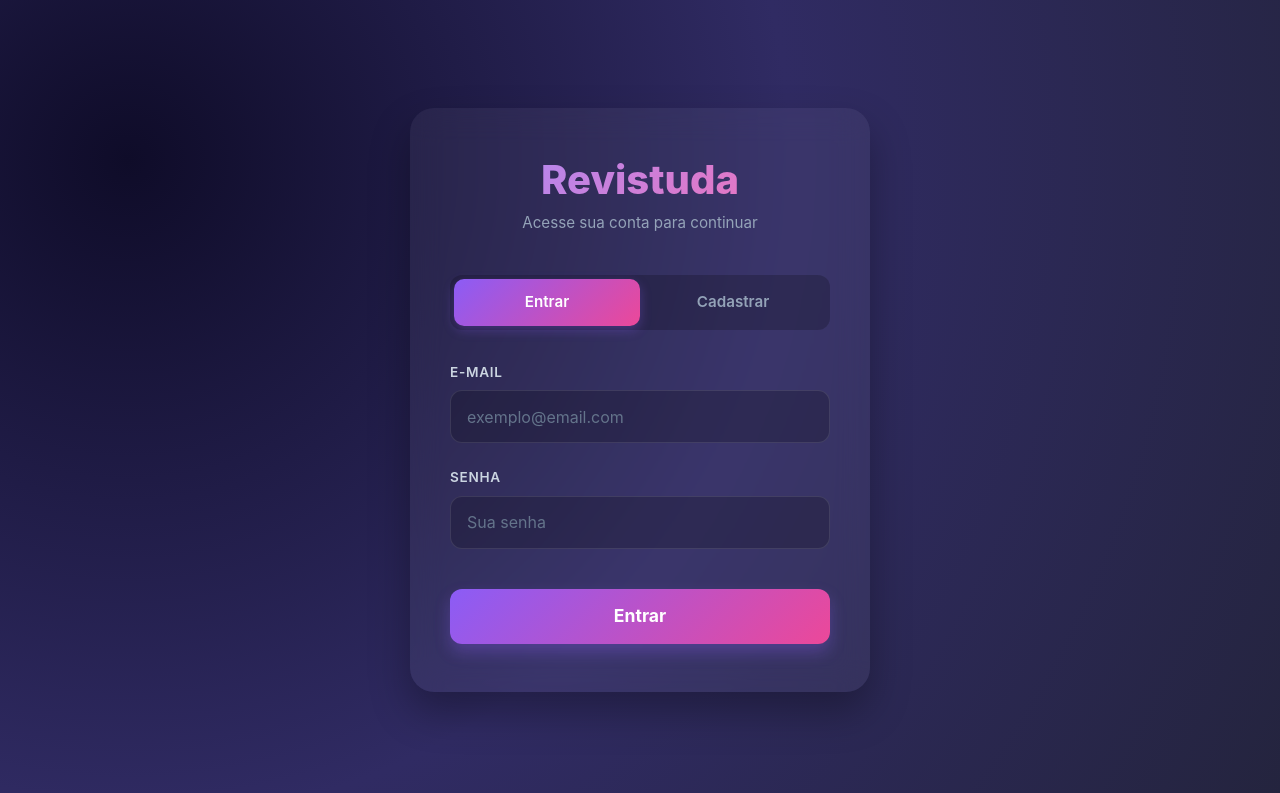
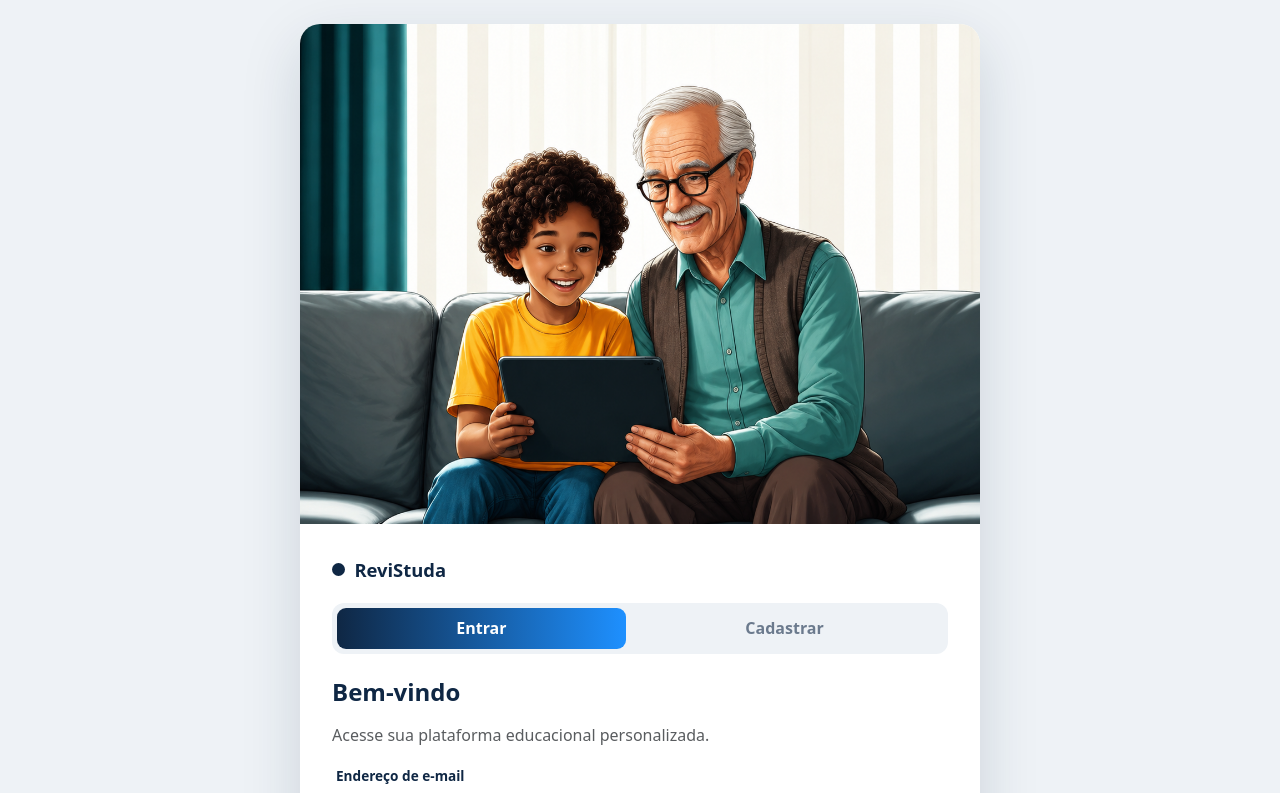
Before and after one commit to enriconovellino/revistuda, an Angular app in the folder frontend/: page /auth in a window 1280 px wide. Shown: the top 793 px of the page. Built offline with nearby package versions, Linux system fonts and the light colour scheme.

Commit message:
fix/login-cadastro

```diff
--- a/frontend/src/app/pages/auth/auth.component.css
+++ /dev/null
@@ -1,261 +0,0 @@
-:host {
-  display: block;
-  min-height: 100vh;
-  background: radial-gradient(circle at 10% 20%, rgb(15, 12, 41) 0%, rgb(48, 43, 99) 50.2%, rgb(36, 36, 62) 100%);
-  font-family: 'Outfit', 'Inter', system-ui, -apple-system, sans-serif;
-  color: #f1f5f9;
-  overflow-y: auto;
-}
-
-.auth-container {
-  display: flex;
-  justify-content: center;
-  align-items: center;
-  min-height: 100vh;
-  padding: 2rem 1rem;
-}
-
-.auth-card {
-  width: 100%;
-  max-width: 460px;
-  background: rgba(255, 255, 255, 0.05);
-  backdrop-filter: blur(16px);
-  -webkit-backdrop-filter: blur(16px);
-  border: 1px border rgba(255, 255, 255, 0.1);
-  border-radius: 24px;
-  padding: 3rem 2.5rem;
-  box-shadow: 0 20px 40px rgba(0, 0, 0, 0.3);
-  transition: all 0.3s ease;
-}
-
-.auth-header {
-  text-align: center;
-  margin-bottom: 2.5rem;
-}
-
-.auth-header h1 {
-  font-size: 2.5rem;
-  font-weight: 800;
-  background: linear-gradient(135deg, #a78bfa, #f472b6);
-  -webkit-background-clip: text;
-  -webkit-text-fill-color: transparent;
-  margin-bottom: 0.5rem;
-}
-
-.auth-header p {
-  color: #94a3b8;
-  font-size: 0.95rem;
-}
-
-.tab-buttons {
-  display: flex;
-  background: rgba(0, 0, 0, 0.2);
-  border-radius: 12px;
-  padding: 0.25rem;
-  margin-bottom: 2rem;
-}
-
-.tab-btn {
-  flex: 1;
-  background: none;
-  border: none;
-  color: #94a3b8;
-  font-weight: 600;
-  font-size: 0.95rem;
-  padding: 0.75rem;
-  cursor: pointer;
-  border-radius: 10px;
-  transition: all 0.2s ease;
-}
-
-.tab-btn.active {
-  background: linear-gradient(135deg, #8b5cf6, #ec4899);
-  color: #ffffff;
-  box-shadow: 0 4px 12px rgba(139, 92, 246, 0.3);
-}
-
-.form-group {
-  margin-bottom: 1.5rem;
-}
-
-.form-group label {
-  display: block;
-  font-size: 0.85rem;
-  font-weight: 600;
-  color: #cbd5e1;
-  margin-bottom: 0.5rem;
-  text-transform: uppercase;
-  letter-spacing: 0.05em;
-}
-
-.form-control {
-  width: 100%;
-  background: rgba(0, 0, 0, 0.2);
-  border: 1.5px solid rgba(255, 255, 255, 0.1);
-  border-radius: 12px;
-  padding: 0.85rem 1rem;
-  color: #ffffff;
-  font-size: 1rem;
-  outline: none;
-  transition: all 0.2s ease;
-  box-sizing: border-box;
-}
-
-.form-control:focus {
-  border-color: #a78bfa;
-  box-shadow: 0 0 0 3px rgba(167, 139, 250, 0.15);
-  background: rgba(0, 0, 0, 0.3);
-}
-
-.form-control::placeholder {
-  color: #64748b;
-}
-
-.submit-btn {
-  width: 100%;
-  background: linear-gradient(135deg, #8b5cf6, #ec4899);
-  color: #ffffff;
-  border: none;
-  border-radius: 12px;
-  padding: 0.9rem;
-  font-size: 1.1rem;
-  font-weight: 700;
-  cursor: pointer;
-  box-shadow: 0 8px 16px rgba(139, 92, 246, 0.3);
-  transition: all 0.3s ease;
-  margin-top: 1rem;
-}
-
-.submit-btn:hover {
-  transform: translateY(-2px);
-  box-shadow: 0 12px 20px rgba(139, 92, 246, 0.4);
-}
-
-.submit-btn:active {
-  transform: translateY(0);
-}
-
-.error-message {
-  background: rgba(239, 68, 68, 0.1);
-  border: 1px solid rgba(239, 68, 68, 0.2);
-  color: #fca5a5;
-  padding: 0.75rem 1rem;
-  border-radius: 12px;
-  font-size: 0.9rem;
-  margin-bottom: 1.5rem;
-  display: flex;
-  align-items: center;
-  gap: 0.5rem;
-}
-
-.field-error {
-  display: block;
-  color: #f87171;
-  font-size: 0.8rem;
-  margin-top: 0.35rem;
-  margin-left: 0.25rem;
-  font-weight: 500;
-  animation: fadeIn 0.2s ease forwards;
-}
-
-.success-message {
-  background: rgba(16, 185, 129, 0.1);
-  border: 1px solid rgba(16, 185, 129, 0.2);
-  color: #6ee7b7;
-  padding: 0.75rem 1rem;
-  border-radius: 12px;
-  font-size: 0.9rem;
-  margin-bottom: 1.5rem;
-}
-
-/* Modal de Sucesso */
-.modal-backdrop {
-  position: fixed;
-  top: 0;
-  left: 0;
-  width: 100vw;
-  height: 100vh;
-  background: rgba(15, 23, 42, 0.85);
-  backdrop-filter: blur(12px);
-  -webkit-backdrop-filter: blur(12px);
-  display: flex;
-  justify-content: center;
-  align-items: center;
-  z-index: 9999;
-  animation: fadeIn 0.3s ease forwards;
-}
-
-.modal-card {
-  background: rgba(30, 41, 59, 0.7);
-  border: 1px solid rgba(255, 255, 255, 0.1);
-  border-radius: 28px;
-  padding: 3.5rem 2.5rem;
-  text-align: center;
-  max-width: 420px;
-  width: 90%;
-  box-shadow: 0 25px 50px -12px rgba(0, 0, 0, 0.5);
-  animation: scaleUp 0.4s cubic-bezier(0.34, 1.56, 0.64, 1) forwards;
-  color: #ffffff;
-}
-
-.modal-icon {
-  font-size: 4.5rem;
-  margin-bottom: 1.5rem;
-  animation: bounce 1s infinite alternate;
-}
-
-.modal-card h2 {
-  font-size: 2rem;
-  font-weight: 800;
-  background: linear-gradient(135deg, #34d399, #059669);
-  -webkit-background-clip: text;
-  -webkit-text-fill-color: transparent;
-  margin-bottom: 1rem;
-}
-
-.modal-card p {
-  color: #cbd5e1;
-  font-size: 1rem;
-  margin-bottom: 0.75rem;
-}
-
-.modal-card .modal-sub {
-  color: #94a3b8;
-  font-size: 0.85rem;
-  margin-bottom: 2rem;
-}
-
-.spinner {
-  width: 36px;
-  height: 36px;
-  border: 4px solid rgba(255, 255, 255, 0.1);
-  border-left-color: #34d399;
-  border-radius: 50%;
-  margin: 0 auto;
-  animation: spin 1s linear infinite;
-}
-
-@keyframes fadeIn {
-  from { opacity: 0; }
-  to { opacity: 1; }
-}
-
-@keyframes scaleUp {
-  from {
-    opacity: 0;
-    transform: scale(0.9);
-  }
-  to {
-    opacity: 1;
-    transform: scale(1);
-  }
-}
-
-@keyframes bounce {
-  from { transform: translateY(0); }
-  to { transform: translateY(-10px); }
-}
-
-@keyframes spin {
-  to { transform: rotate(360deg); }
-}
--- a/frontend/src/app/pages/auth/auth.component.html
+++ b/frontend/src/app/pages/auth/auth.component.html
@@ -1,153 +1,166 @@
-<div class="auth-container">
-  <div class="auth-card">
-    <div class="auth-header">
-      <h1>Revistuda</h1>
-      <p>{{ isLogin() ? 'Acesse sua conta para continuar' : 'Crie sua conta gratuitamente' }}</p>
-    </div>
+<div class="auth-wrapper d-flex align-items-center justify-content-center min-vh-100 py-4">
+  <div class="card auth-card">
 
-    <div class="tab-buttons">
-      <button
-        type="button"
-        class="tab-btn"
-        [class.active]="isLogin()"
-        (click)="setMode(true)">
-        Entrar
-      </button>
-      <button
-        type="button"
-        class="tab-btn"
-        [class.active]="!isLogin()"
-        (click)="setMode(false)">
-        Cadastrar
-      </button>
-    </div>
+    <img src="/img/login.png" class="card-img-top" alt="Avô e neto estudando juntos com um tablet">
 
-    <!-- Mensagens de Feedback Geral -->
-    @if (error()) {
-      <div class="error-message">
-        <span>⚠️</span> {{ error() }}
+    <div class="card-body">
+
+      <div class="brand">
+        <i class="bi bi-mortarboard-fill"></i>
+        ReviStuda
       </div>
-    }
 
-    <!-- Formulário de Login -->
-    @if (isLogin()) {
-      <form [formGroup]="loginForm" (ngSubmit)="onLogin()">
-        <div class="form-group">
-          <label for="login-email">E-mail</label>
+      <ul class="nav nav-pills nav-fill abas-auth mb-4">
+        <li class="nav-item">
+          <button type="button" class="nav-link" [class.active]="isLogin()" (click)="setMode(true)">
+            Entrar
+          </button>
+        </li>
+        <li class="nav-item">
+          <button type="button" class="nav-link" [class.active]="!isLogin()" (click)="setMode(false)">
+            Cadastrar
+          </button>
+        </li>
+      </ul>
+
+      <div class="alert alert-danger py-2 small" *ngIf="error()">
+        {{ error() }}
+      </div>
+
+      <!-- LOGIN -->
+      <form class="row g-3" *ngIf="isLogin()" [formGroup]="loginForm" (ngSubmit)="onLogin()">
+        <h1 class="h4 fw-bold titulo col-12 mb-0">Bem-vindo </h1>
+        <p class="text-muted col-12 mb-0">Acesse sua plataforma educacional personalizada.</p>
+
+        <div class="col-12">
+          <label for="loginEmail" class="form-label"><i class="bi bi-envelope me-1"></i>Endereço de e-mail</label>
           <input
             type="email"
-            id="login-email"
+            class="form-control"
+            id="loginEmail"
             formControlName="email"
-            class="form-control"
-            placeholder="exemplo@email.com" />
-          @if (loginForm.get('email')?.touched && loginForm.get('email')?.errors?.['required']) {
-            <span class="field-error">O e-mail é obrigatório</span>
-          }
-          @else if (loginForm.get('email')?.touched && loginForm.get('email')?.errors?.['email']) {
-            <span class="field-error">Digite um e-mail válido</span>
-          }
+            placeholder="nome@exemplo.com"
+            [class.is-invalid]="loginForm.get('email')?.invalid && loginForm.get('email')?.touched">
+          <div class="invalid-feedback">Digite um e-mail válido.</div>
         </div>
 
-        <div class="form-group">
-          <label for="login-senha">Senha</label>
-          <input
-            type="password"
-            id="login-senha"
-            formControlName="senha"
-            class="form-control"
-            placeholder="Sua senha" />
-          @if (loginForm.get('senha')?.touched && loginForm.get('senha')?.errors?.['required']) {
-            <span class="field-error">A senha é obrigatória</span>
-          }
+        <div class="col-12">
+          <label for="loginSenha" class="form-label"><i class="bi bi-lock me-1"></i>Sua senha</label>
+          <div class="position-relative">
+            <input
+              [type]="mostrarSenhaLogin ? 'text' : 'password'"
+              class="form-control"
+              id="loginSenha"
+              formControlName="senha"
+              placeholder="••••••••"
+              [class.is-invalid]="loginForm.get('senha')?.invalid && loginForm.get('senha')?.touched">
+            <i
+              class="bi position-absolute icone-olho"
+              [class.bi-eye]="!mostrarSenhaLogin"
+              [class.bi-eye-slash]="mostrarSenhaLogin"
+              (click)="mostrarSenhaLogin = !mostrarSenhaLogin"></i>
+          </div>
+          <div class="invalid-feedback d-block" *ngIf="loginForm.get('senha')?.invalid && loginForm.get('senha')?.touched">
+            A senha é obrigatória.
+          </div>
         </div>
 
-        <button type="submit" class="submit-btn" [disabled]="loading() || loginForm.invalid">
-          {{ loading() ? 'Entrando...' : 'Entrar' }}
-        </button>
+        <div class="col-12">
+          <button type="submit" class="btn-auth w-100" [disabled]="loading()">
+            <span *ngIf="!loading()">Acessar Plataforma <i class="bi bi-box-arrow-in-right"></i></span>
+            <span *ngIf="loading()" class="spinner-border spinner-border-sm"></span>
+          </button>
+        </div>
+
+        <div class="col-12 text-center">
+          <p class="text-muted mb-0 small">
+            Não tem uma conta? <a href="javascript:void(0)" class="link-accent" (click)="setMode(false)">Cadastre-se gratuitamente</a>
+          </p>
+        </div>
       </form>
-    }
 
-    <!-- Formulário de Registro -->
-    @else {
-      <form [formGroup]="registerForm" (ngSubmit)="onRegister()">
-        <div class="form-group">
-          <label for="reg-nome">Nome Completo</label>
+      <!-- CADASTRO -->
+      <form class="row g-3" *ngIf="!isLogin()" [formGroup]="registerForm" (ngSubmit)="onRegister()">
+        <h1 class="h4 fw-bold titulo col-12 mb-0">Criar Conta</h1>
+        <p class="text-muted col-12 mb-0">Comece sua jornada educacional personalizada.</p>
+
+        <div class="col-12">
+          <label for="regNome" class="form-label"><i class="bi bi-person me-1"></i>Nome completo</label>
           <input
             type="text"
-            id="reg-nome"
+            class="form-control"
+            id="regNome"
             formControlName="nome"
-            class="form-control"
-            placeholder="Seu nome" />
-          @if (registerForm.get('nome')?.touched && registerForm.get('nome')?.errors?.['required']) {
-            <span class="field-error">O nome é obrigatório</span>
-          }
+            placeholder="Como devemos te chamar?"
+            [class.is-invalid]="registerForm.get('nome')?.invalid && registerForm.get('nome')?.touched">
+          <div class="invalid-feedback">O nome é obrigatório.</div>
         </div>
 
-        <div class="form-group">
-          <label for="reg-email">E-mail</label>
+        <div class="col-12">
+          <label for="regEmail" class="form-label"><i class="bi bi-envelope me-1"></i>E-mail</label>
           <input
             type="email"
-            id="reg-email"
+            class="form-control"
+            id="regEmail"
             formControlName="email"
-            class="form-control"
-            placeholder="exemplo@email.com" />
-          @if (registerForm.get('email')?.touched && registerForm.get('email')?.errors?.['required']) {
-            <span class="field-error">O e-mail é obrigatório</span>
-          }
-          @else if (registerForm.get('email')?.touched && registerForm.get('email')?.errors?.['email']) {
-            <span class="field-error">Digite um e-mail válido</span>
-          }
+            placeholder="exemplo@estudo.com"
+            [class.is-invalid]="registerForm.get('email')?.invalid && registerForm.get('email')?.touched">
+          <div class="invalid-feedback">Digite um e-mail válido.</div>
         </div>
 
-        <div class="form-group">
-          <label for="reg-senha">Senha</label>
-          <input
-            type="password"
-            id="reg-senha"
-            formControlName="senha"
-            class="form-control"
-            placeholder="Mínimo 6 caracteres" />
-          @if (registerForm.get('senha')?.touched && registerForm.get('senha')?.errors?.['required']) {
-            <span class="field-error">A senha é obrigatória</span>
-          }
-          @else if (registerForm.get('senha')?.touched && registerForm.get('senha')?.errors?.['minlength']) {
-            <span class="field-error">A senha deve ter no mínimo 6 caracteres</span>
-          }
+        <div class="col-12">
+          <label for="regSenha" class="form-label"><i class="bi bi-lock me-1"></i>Senha</label>
+          <div class="position-relative">
+            <input
+              [type]="mostrarSenhaCadastro ? 'text' : 'password'"
+              class="form-control"
+              id="regSenha"
+              formControlName="senha"
+              placeholder="Mínimo 6 caracteres"
+              [class.is-invalid]="registerForm.get('senha')?.invalid && registerForm.get('senha')?.touched">
+            <i
+              class="bi position-absolute icone-olho"
+              [class.bi-eye]="!mostrarSenhaCadastro"
+              [class.bi-eye-slash]="mostrarSenhaCadastro"
+              (click)="mostrarSenhaCadastro = !mostrarSenhaCadastro"></i>
+          </div>
+          <div class="invalid-feedback d-block" *ngIf="registerForm.get('senha')?.invalid && registerForm.get('senha')?.touched">
+            A senha precisa de no mínimo 6 caracteres.
+          </div>
         </div>
 
-        <div class="form-group">
-          <label for="reg-permission">Tipo de Usuário (Perfil)</label>
-          <select
-            id="reg-permission"
-            formControlName="permission"
-            class="form-control">
-            <option value="ALUNO_CRIANCA">Aluno Criança</option>
-            <option value="ALUNO_IDOSO">Aluno Idoso</option>
+        <div class="col-12">
+          <label for="regPerfil" class="form-label"><i class="bi bi-person-badge me-1"></i>Eu sou</label>
+          <select class="form-select" id="regPerfil" formControlName="permission">
+            <option value="ALUNO_CRIANCA">Aluno (Criança)</option>
+            <option value="ALUNO_IDOSO">Aluno (Idoso)</option>
             <option value="PROFESSOR">Professor</option>
-            <option value="ADM">Administrador</option>
+            <option value="ADMIN">Administrador</option>
           </select>
-          @if (registerForm.get('permission')?.touched && registerForm.get('permission')?.errors?.['required']) {
-            <span class="field-error">O tipo de usuário é obrigatório</span>
-          }
         </div>
 
-        <button type="submit" class="submit-btn" [disabled]="loading() || registerForm.invalid">
-          {{ loading() ? 'Criando conta...' : 'Cadastrar' }}
-        </button>
+        <div class="col-12">
+          <button type="submit" class="btn-auth w-100" [disabled]="loading()">
+            <span *ngIf="!loading()">Cadastrar Agora <i class="bi bi-arrow-right"></i></span>
+            <span *ngIf="loading()" class="spinner-border spinner-border-sm"></span>
+          </button>
+        </div>
+
+        <div class="col-12 text-center">
+          <p class="text-muted mb-0 small">
+            Já possui uma conta? <a href="javascript:void(0)" class="link-accent" (click)="setMode(true)">Fazer Login</a>
+          </p>
+        </div>
       </form>
-    }
+
+    </div>
+  </div>
+
+  <!-- MODAL DE SUCESSO -->
+  <div class="modal-sucesso-overlay" *ngIf="showSuccessModal()">
+    <div class="modal-sucesso">
+      <i class="bi bi-check-circle-fill"></i>
+      <p class="mb-0 fw-semibold">Cadastro realizado com sucesso!</p>
+    </div>
   </div>
 </div>
-
-<!-- Modal de Sucesso -->
-@if (showSuccessModal()) {
-  <div class="modal-backdrop">
-    <div class="modal-card">
-      <div class="modal-icon">🎉</div>
-      <h2>Cadastro Realizado!</h2>
-      <p>Sua conta foi criada com sucesso no Revistuda.</p>
-      <p class="modal-sub">Estamos preparando tudo e redirecionando você para a tela de login...</p>
-      <div class="spinner"></div>
-    </div>
-  </div>
-}
--- /dev/null
+++ b/frontend/src/app/pages/auth/auth.component.scss
@@ -0,0 +1,152 @@
+@use 'variables' as *;
+@use 'sass:color';
+
+.auth-wrapper {
+  background: #eef2f6;
+  position: relative;
+}
+
+.auth-card {
+  width: 100%;
+  max-width: 680px;
+  border: none;
+  border-radius: 20px;
+  overflow: hidden;
+  box-shadow: 0 20px 60px rgba(15, 39, 68, 0.15);
+
+  .card-img-top {
+    height: 500px;
+    object-fit: cover;
+    object-position: top;
+  }
+
+  .card-body {
+    padding: 2rem;
+  }
+}
+
+.brand {
+  display: flex;
+  align-items: center;
+  gap: .6rem;
+  font-weight: 700;
+  font-size: 1.15rem;
+  color: $azul-escuro;
+  margin-bottom: 1.2rem;
+
+  i {
+    background: $azul-escuro;
+    color: #fff;
+    padding: .4rem;
+    border-radius: 8px;
+    font-size: 1rem;
+  }
+}
+
+.abas-auth {
+  background: #eef2f6;
+  border-radius: 12px;
+  padding: .3rem;
+
+  .nav-link {
+    border: none;
+    border-radius: 9px;
+    color: #6b7a8d;
+    font-weight: 600;
+    padding: .55rem;
+
+    &.active {
+      background: linear-gradient(90deg, $azul-escuro, $azul-medio);
+      color: #fff;
+    }
+  }
+}
+
+.titulo {
+  color: $azul-escuro;
+}
+
+.form-label {
+  font-weight: 600;
+  font-size: .85rem;
+  color: $azul-escuro;
+}
+
+.form-control, .form-select {
+  padding: .7rem .9rem;
+  border-radius: 10px;
+  border: 1px solid #d8dee6;
+  background: #f8fafc;
+
+  &:focus {
+    border-color: $azul-medio;
+    box-shadow: 0 0 0 3px rgba(30, 144, 255, .15);
+    background: #fff;
+  }
+}
+
+.icone-olho {
+  right: 14px;
+  top: 50%;
+  transform: translateY(-50%);
+  color: #8a97a8;
+  cursor: pointer;
+}
+
+.btn-auth {
+  background: linear-gradient(90deg, $azul-escuro, $azul-medio);
+  border: none;
+  padding: .8rem;
+  border-radius: 12px;
+  font-weight: 600;
+  color: #fff;
+  display: flex;
+  align-items: center;
+  justify-content: center;
+  gap: .5rem;
+
+  &:hover:not(:disabled) {
+    background: $azul-escuro;
+    color: #fff;
+  }
+
+  &:disabled {
+    opacity: .7;
+  }
+}
+
+.link-accent {
+  color: color.adjust($azul-medio, $lightness: 10%);
+  font-weight: 600;
+  text-decoration: none;
+  cursor: pointer;
+
+  &:hover {
+    text-decoration: underline;
+  }
+}
+
+.modal-sucesso-overlay {
+  position: fixed;
+  inset: 0;
+  background: rgba(15, 39, 68, .5);
+  display: flex;
+  align-items: center;
+  justify-content: center;
+  z-index: 1050;
+}
+
+.modal-sucesso {
+  background: #fff;
+  border-radius: 16px;
+  padding: 2rem 2.5rem;
+  text-align: center;
+  box-shadow: 0 20px 50px rgba(0, 0, 0, .25);
+
+  i {
+    font-size: 3rem;
+    color: $azul-medio;
+    display: block;
+    margin-bottom: .8rem;
+  }
+}
--- a/frontend/src/app/pages/auth/auth.component.ts
+++ b/frontend/src/app/pages/auth/auth.component.ts
@@ -9,7 +9,7 @@ import { AuthService } from '../../services/auth.service';
   standalone: true,
   imports: [CommonModule, ReactiveFormsModule],
   templateUrl: './auth.component.html',
-  styleUrl: './auth.component.css'
+  styleUrl: './auth.component.scss'
 })
 export class AuthComponent {
   private fb = inject(FormBuilder);
@@ -20,6 +20,8 @@ export class AuthComponent {
   loading = signal(false);
   error = signal<string | null>(null);
   showSuccessModal = signal(false);
+  mostrarSenhaLogin = false;
+  mostrarSenhaCadastro = false;
 
   loginForm: FormGroup = this.fb.group({
     email: ['', [Validators.required, Validators.email]],
--- a/frontend/src/styles.scss
+++ b/frontend/src/styles.scss
@@ -1,7 +1,6 @@
 /* You can add global styles to this file, and also import other style files */
 @use 'styles/variables' as *;
-
-@import "bootstrap/scss/bootstrap";
+@use "bootstrap/scss/bootstrap";
 
 :root {
   --revi-azul-escuro: #{$azul-escuro};
```
Also changed, not shown: frontend/public/img/login.png (added).
